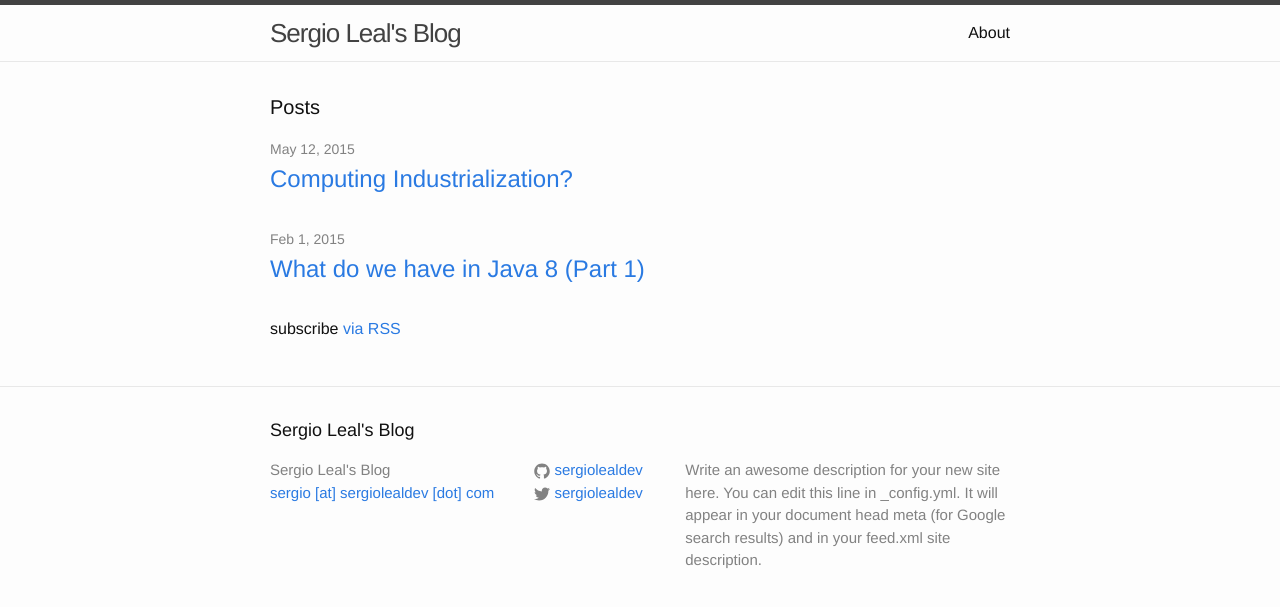
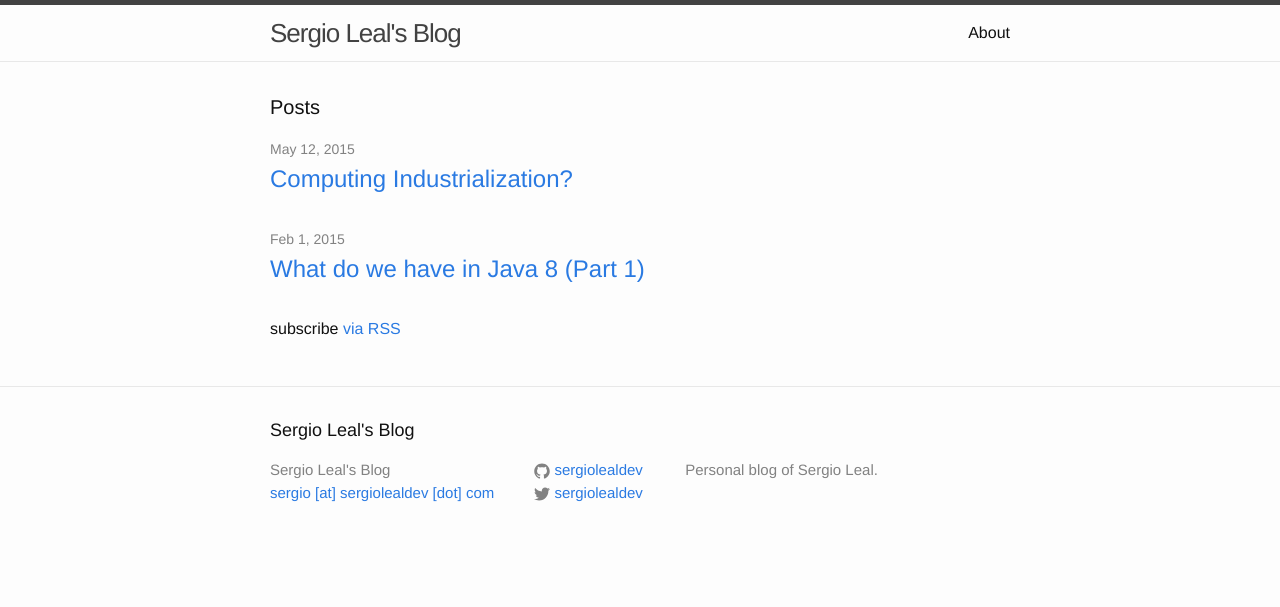
Before and after one commit to sergiolealdev/blog, a Jekyll site: the page built from index.html, in a window 1280 px wide. Shown: the top 607 px of the page. Built offline with Jekyll 4.4.1, drawn with Linux system fonts in a browser that asks for light colours.

Commit message:
changing config description

```diff
--- a/_config.yml
+++ b/_config.yml
@@ -9,13 +9,12 @@
 title: Sergio Leal's Blog
 email: sergio [at] sergiolealdev [dot] com
 description: > # this means to ignore newlines until "baseurl:"
-  Write an awesome description for your new site here. You can edit this
-  line in _config.yml. It will appear in your document head meta (for
-  Google search results) and in your feed.xml site description.
+  Personal blog of Sergio Leal.
 baseurl: "/blog" # the subpath of your site, e.g. /blog
 url: "http://sergiolealdev.com" # the base hostname & protocol for your site
 twitter_username: sergiolealdev
 github_username:  sergiolealdev
+youtube_username:  sergiolealdev
 
 # Build settings
 markdown: kramdown
```
